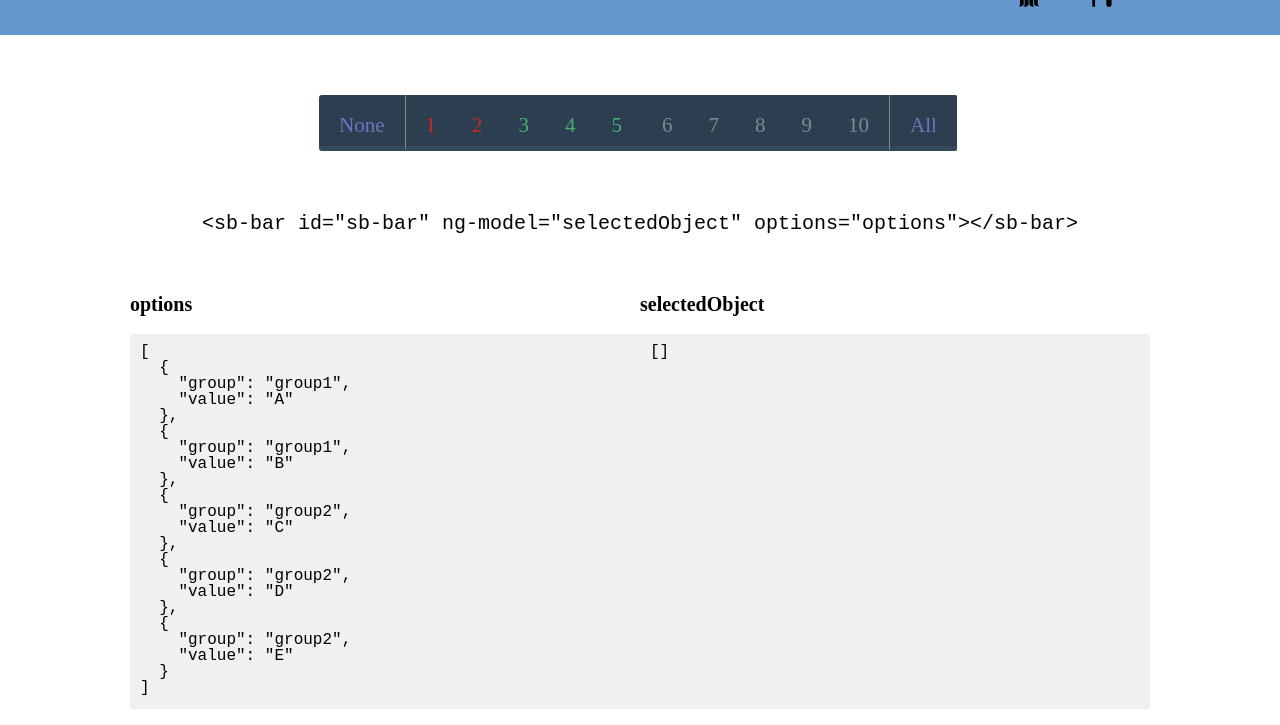
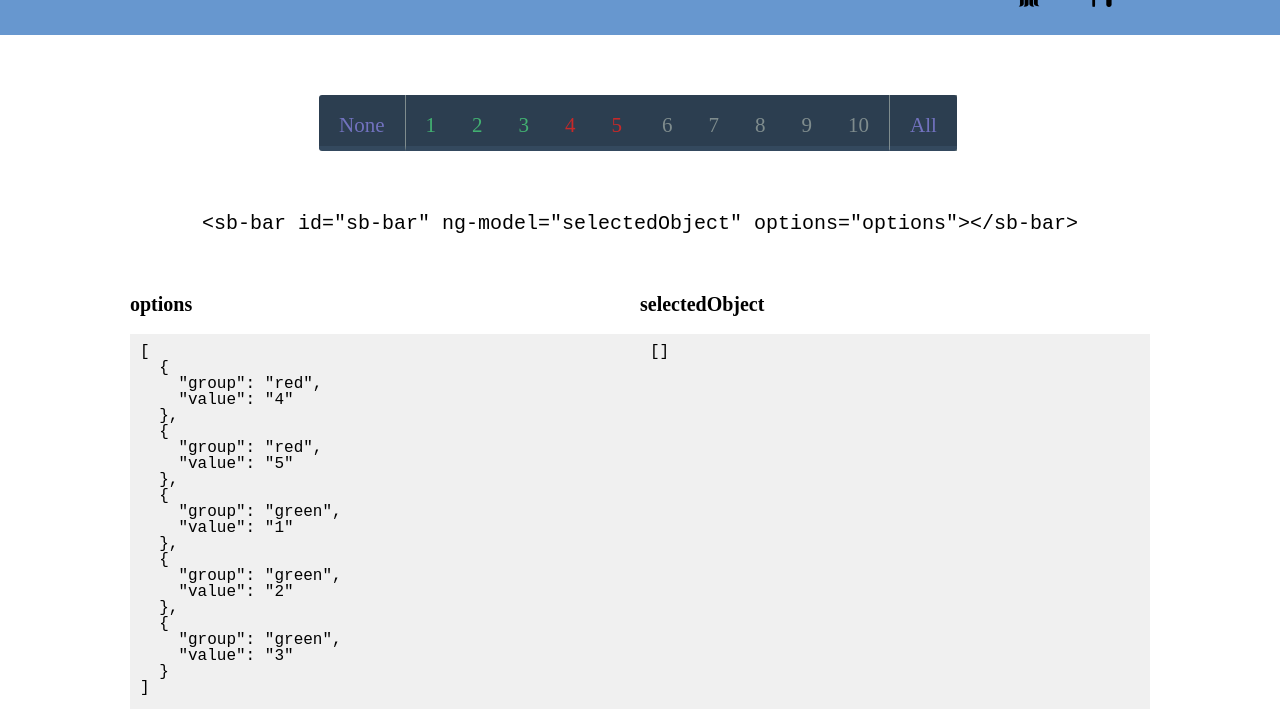
Before and after one commit to yuricamara/selector-bar, a website: page app/index.html in a window 1280 px wide. Shown: the part 75-800 px from the top of the page. Drawn offline with nearby package versions, Linux system fonts and the light colour scheme; some packages are replaced by stand-ins of ours.

Commit message:
Valores do JSON no demo

```diff
--- a/app/global/scripts/app.js
+++ b/app/global/scripts/app.js
@@ -8,32 +8,32 @@ angular.module(
       'selectors': 10
     },
     'selector': {
-      'CSSSelectorFst' : 'group1', //nome do seletor para o primeiro grupo
-      'CSSSelectorSnd' : 'group2' //nome do seletor para o segundo grupo
+      'CSSSelectorFst' : 'red', //nome do seletor para o primeiro grupo
+      'CSSSelectorSnd' : 'green' //nome do seletor para o segundo grupo
     }
   })
   .controller('DataCtrl',['$scope', function($scope){
 
     $scope.options = [
       {
-        "group": "group1",
-        "value": "A"
+        "group": "red",
+        "value": "4"
       },
       {
-        "group": "group1",
-        "value": "B"
+        "group": "red",
+        "value": "5"
       },
       {
-        "group": "group2",
-        "value": "C"
+        "group": "green",
+        "value": "1"
       },
       {
-        "group": "group2",
-        "value": "D"
+        "group": "green",
+        "value": "2"
       },
       {
-        "group": "group2",
-        "value": "E"
+        "group": "green",
+        "value": "3"
       }
     ];
   }]);
--- a/app/index.html
+++ b/app/index.html
@@ -39,24 +39,24 @@
             <pre class="c-code-json">
 [
   {
-    &quot;group&quot;: &quot;group1&quot;,
-    &quot;value&quot;: &quot;A&quot;
+    &quot;group&quot;: &quot;red&quot;,
+    &quot;value&quot;: &quot;4&quot;
   },
   {
-    &quot;group&quot;: &quot;group1&quot;,
-    &quot;value&quot;: &quot;B&quot;
+    &quot;group&quot;: &quot;red&quot;,
+    &quot;value&quot;: &quot;5&quot;
   },
   {
-    &quot;group&quot;: &quot;group2&quot;,
-    &quot;value&quot;: &quot;C&quot;
+    &quot;group&quot;: &quot;green&quot;,
+    &quot;value&quot;: &quot;1&quot;
   },
   {
-    &quot;group&quot;: &quot;group2&quot;,
-    &quot;value&quot;: &quot;D&quot;
+    &quot;group&quot;: &quot;green&quot;,
+    &quot;value&quot;: &quot;2&quot;
   },
   {
-    &quot;group&quot;: &quot;group2&quot;,
-    &quot;value&quot;: &quot;E&quot;
+    &quot;group&quot;: &quot;green&quot;,
+    &quot;value&quot;: &quot;3&quot;
   }
 ]
               </pre>
@@ -68,7 +68,7 @@
           </div>
         <div class="c-infos">
           <p>Cada seletor colorido da barra representa um dos objetos contidos no array <i>options</i> exceto os seletores amarelos que são meros placeholders.</p>
-          <p>A barra é criada dinamicamente de acordo com o valor do array <i>options</i>.Os objetos deste array com propriedade group igual a group1 são colocados a esquerda da barra e recebem a cor vermelha. Os objetos com propriedade group igual a group2 são colocados após os seletores do grupo1 e recebem a cor verde.</p>
+          <p>A barra é criada dinamicamente de acordo com o valor do array <i>options</i>.Os objetos deste array com propriedade group igual a red são colocados a esquerda da barra e recebem a cor vermelha. Os objetos com propriedade group igual a green são colocados após os seletores do grupo1 e recebem a cor verde.</p>
           <p>Use CTRL para selecionar mais de um seletor. Os objetos selecionados são adicionados ou retirados de <i>selectedObject</i> na ordem.</p>
         </div>
     </div>
```
